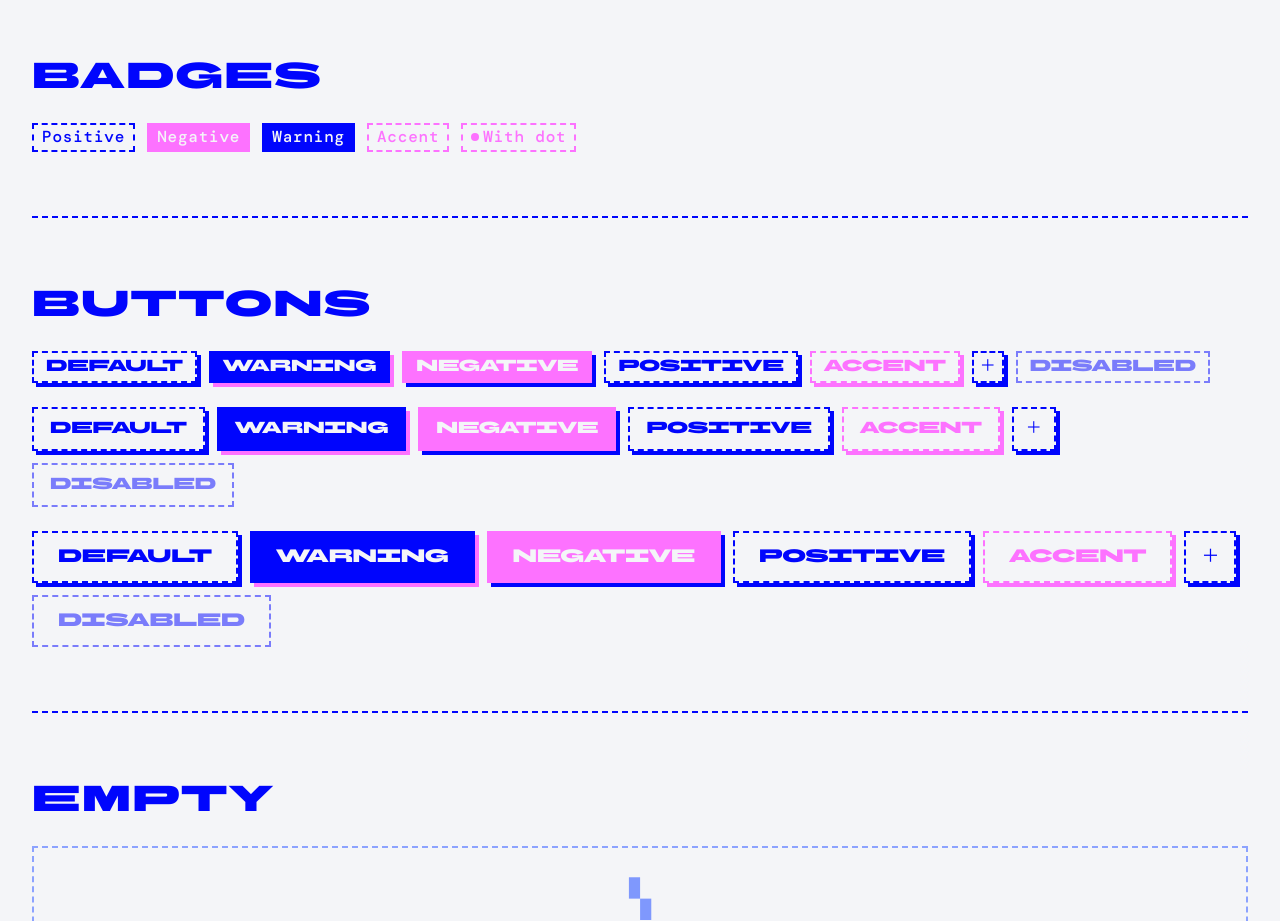
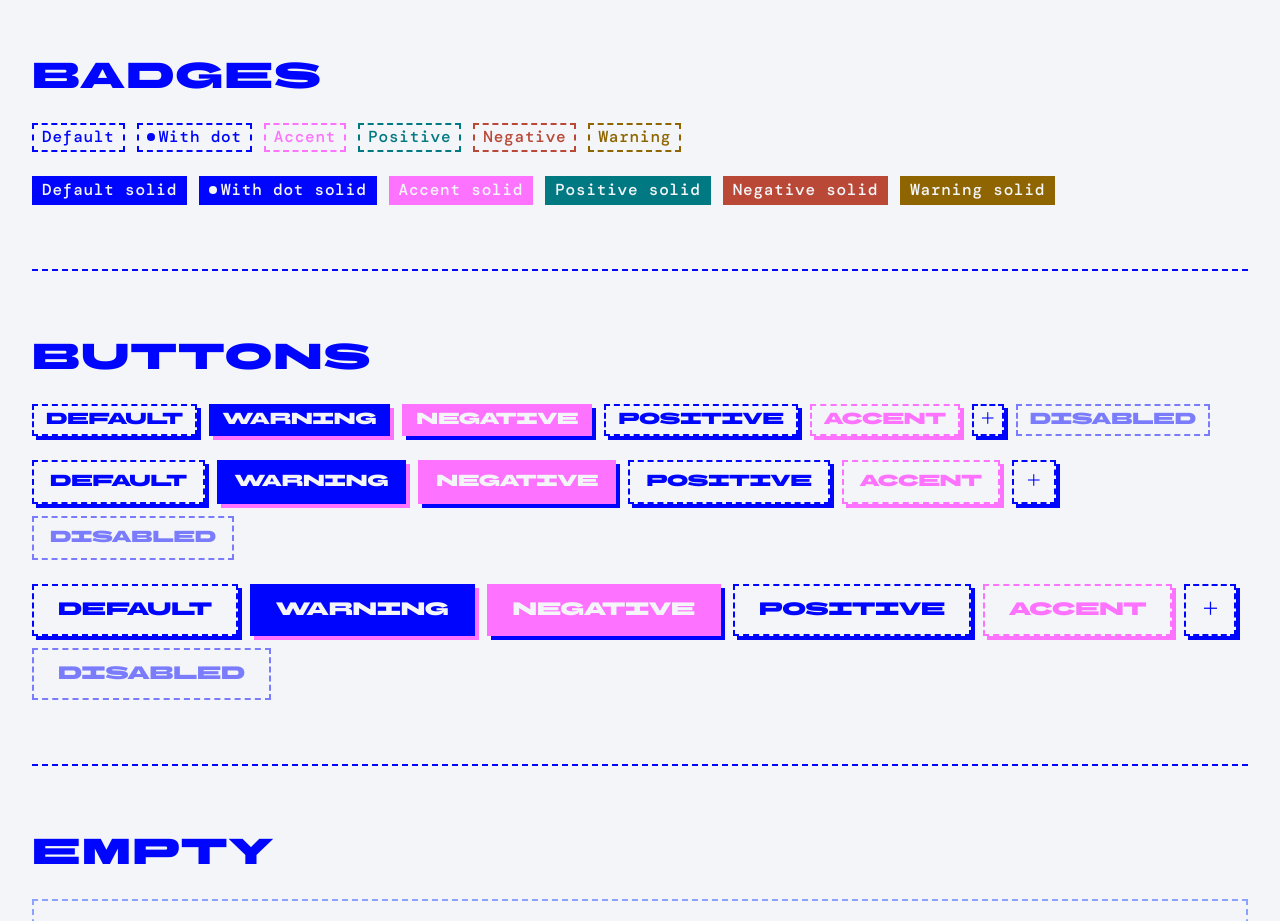
Before and after one commit to domneo/bleed, a website: page index.html in a window 1280 px wide. Shown: the part 4260-5181 px from the top of the page. Drawn offline with Linux system fonts and the light colour scheme.

Commit message:
feat: update badges

```diff
--- a/index.html
+++ b/index.html
@@ -203,11 +203,20 @@
       <section class="demo-section" aria-labelledby="h-badges">
         <h2 class="text-heading" id="h-badges">Badges</h2>
         <div class="row">
+          <span class="badge">Default</span>
+          <span class="badge"><span class="badge__dot"></span> With dot</span>
+          <span class="badge badge--accent">Accent</span>
           <span class="badge badge--positive">Positive</span>
           <span class="badge badge--negative">Negative</span>
           <span class="badge badge--warning">Warning</span>
-          <span class="badge badge--accent">Accent</span>
-          <span class="badge badge--accent"><span class="badge__dot"></span> With dot</span>
+        </div>
+        <div class="row">
+          <span class="badge badge--solid">Default solid</span>
+          <span class="badge badge--solid"><span class="badge__dot"></span> With dot solid</span>
+          <span class="badge badge--accent badge--solid">Accent solid</span>
+          <span class="badge badge--positive badge--solid">Positive solid</span>
+          <span class="badge badge--negative badge--solid">Negative solid</span>
+          <span class="badge badge--warning badge--solid">Warning solid</span>
         </div>
       </section>
 
--- a/src/components/core/badge.css
+++ b/src/components/core/badge.css
@@ -1,6 +1,7 @@
-/* Badge / Tag — <span class="badge">. Variants mirror alert's border/bg/fg
- * split exactly — including which tones are solid vs outlined — using
- * foundational (:root) tokens so they work in bleed-core.css too.
+/* Badge / Tag — <span class="badge">. Tone sets border + text color and is
+ * outlined on paper by default; add badge--solid to fill with the tone
+ * instead, independent of which tone is used — same split as alert.
+ * Uses foundational (:root) tokens so it works in bleed-core.css too.
  * A badge always carries a text label, so tone is never the sole signal. */
 
 @layer bleed.components {
@@ -27,11 +28,17 @@
     border-radius: var(--radius);
   }
 
-  /* variants — border/bg/fg triplet per tone, solid vs outline baked in */
-  .badge--warning  { --badge-border: var(--ink);    --badge-bg: var(--ink);    --badge-fg: var(--paper); }
-  .badge--negative { --badge-border: var(--accent); --badge-bg: var(--accent); --badge-fg: var(--paper); }
-  .badge--positive { --badge-border: var(--ink);    --badge-bg: transparent;  --badge-fg: var(--ink); }
-  .badge--accent   { --badge-border: var(--accent); --badge-bg: transparent;  --badge-fg: var(--accent); }
+  /* tone — border + text color only; fill stays whatever .badge/--solid set */
+  .badge--warning  { --badge-border: var(--warning-strong);  --badge-fg: var(--warning-strong); }
+  .badge--negative { --badge-border: var(--negative-strong); --badge-fg: var(--negative-strong); }
+  .badge--positive { --badge-border: var(--positive-strong); --badge-fg: var(--positive-strong); }
+  .badge--accent   { --badge-border: var(--accent);   --badge-fg: var(--accent); }
+
+  /* fill — solid is a separate axis from tone, combine e.g. badge--negative badge--solid */
+  .badge--solid {
+    --badge-bg: var(--_border);
+    --badge-fg: var(--paper);
+  }
 
   /* a small leading dot, e.g. status pills */
   .badge__dot {
```
Also changed, not shown: dist/components.css.
